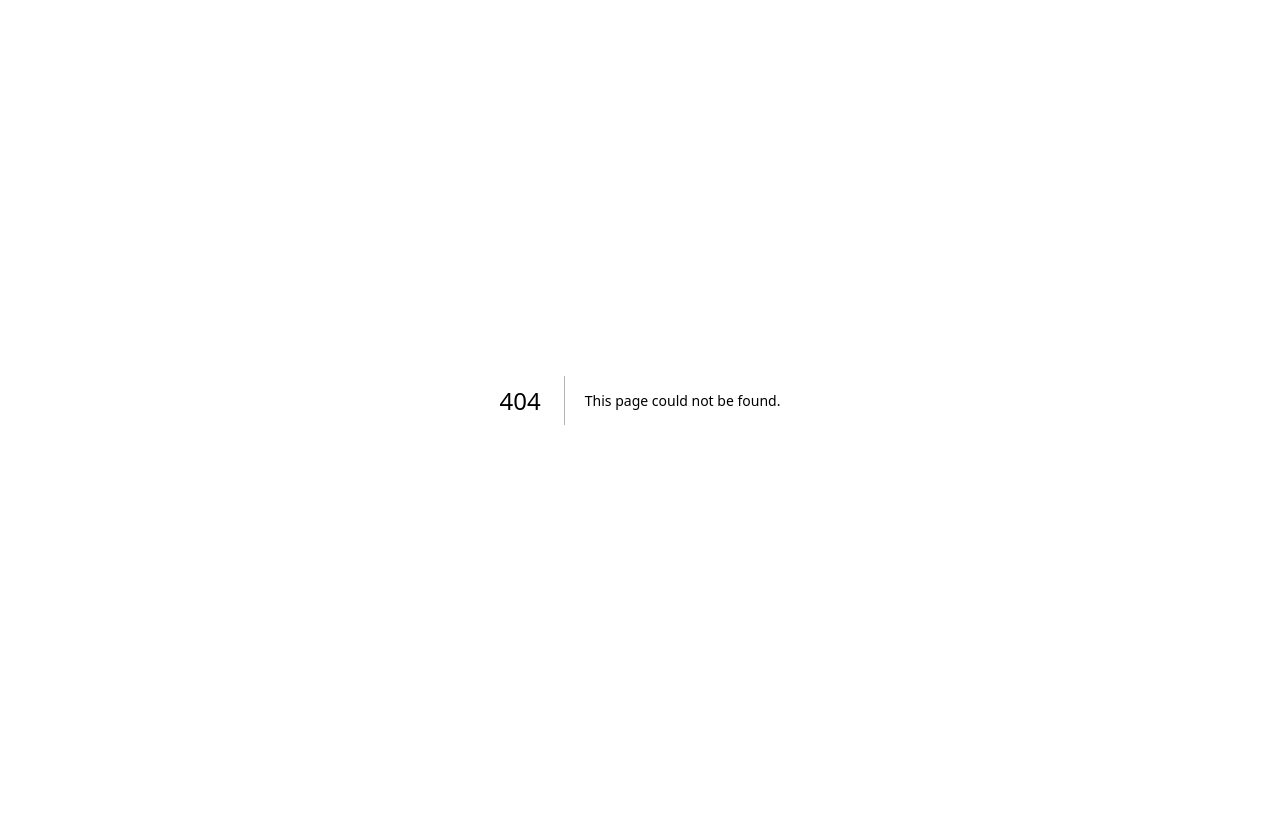
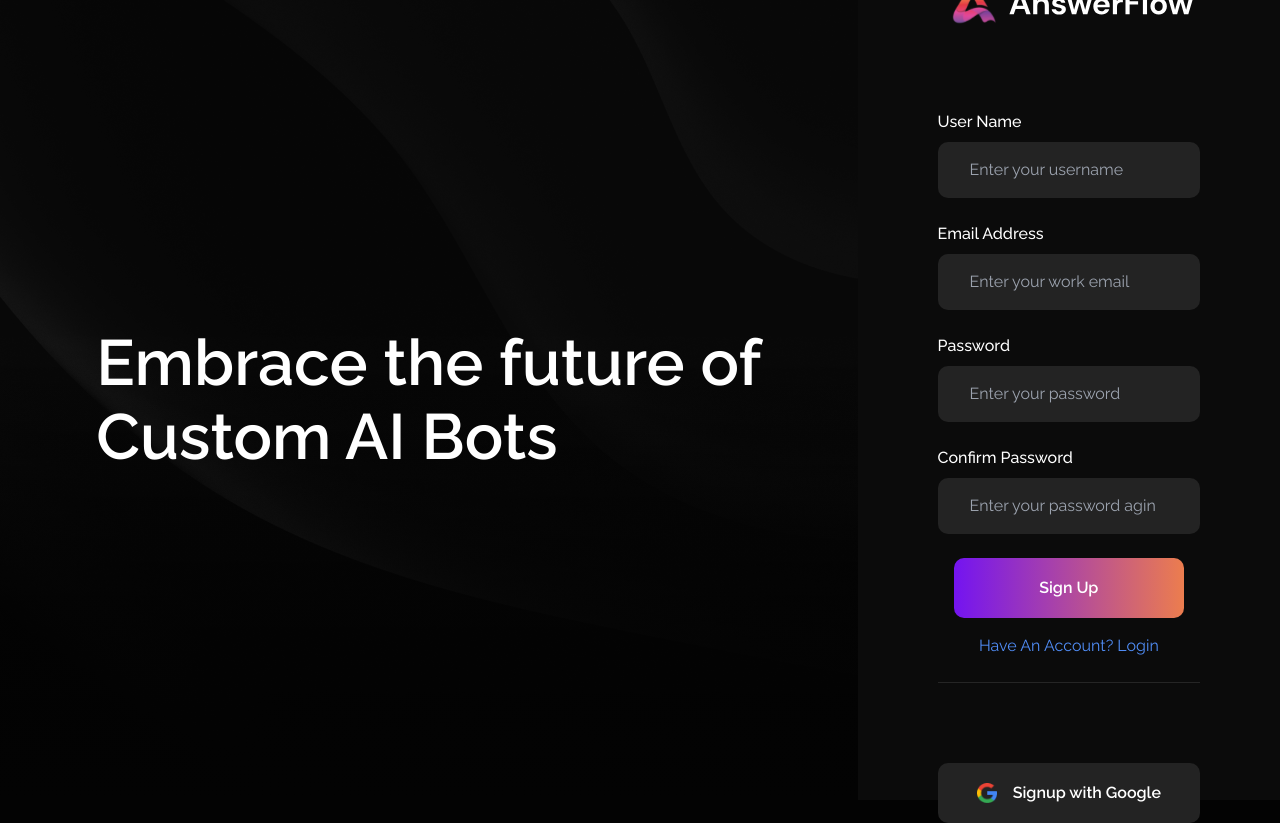
Before and after one commit to soluno/AnswerFlow, a Next.js app: page /signup in a window 1280 px wide. Before the commit this address had no page. Before the commit the page ends 800 px from the top, so only its background shows below. Built offline with nearby package versions, Linux system fonts and the light colour scheme.

Commit message:
add auth with credentials and google ,add login page ,sign up page

```diff
--- /dev/null
+++ b/app/api/auth/[...nextauth]/options.ts
@@ -0,0 +1,24 @@
+import type { NextAuthOptions } from "next-auth";
+import GoogleProvider from "next-auth/providers/google";
+import CredentialsProvider from "next-auth/providers/credentials";
+
+export const options: NextAuthOptions = {
+  providers: [
+    GoogleProvider({
+      clientId: process.env.NEXT_PUBLIC_GOOGLE_CLIENT_ID as string,
+      clientSecret: process.env.NEXT_PUBLIC_GOOGLE_CLIENT_SECRET as string,
+    }),
+    CredentialsProvider({
+      name: "Credentials",
+      credentials: {
+        email: { type: "text" },
+        password: { type: "password" },
+      },
+      async authorize(credentials, req) {
+        const user = { id: "42", email: "ahmed@mail.com", password: "011" };
+
+        return user;
+      },
+    }),
+  ],
+};
--- /dev/null
+++ b/app/api/auth/[...nextauth]/route.ts
@@ -0,0 +1,6 @@
+import NextAuth from "next-auth";
+import { options } from "./options";
+
+const handler = NextAuth(options);
+
+export { handler as GET, handler as POST };
--- /dev/null
+++ b/app/context/Auth.tsx
@@ -0,0 +1,12 @@
+"use client";
+
+import { SessionProvider } from "next-auth/react";
+import React from "react";
+
+export default function AuthProvider({
+  children,
+}: {
+  children: React.ReactNode;
+}) {
+  return <SessionProvider>{children}</SessionProvider>;
+}
--- a/app/layout.tsx
+++ b/app/layout.tsx
@@ -1,7 +1,7 @@
-/* eslint-disable @next/next/next-script-for-ga */
 import type { Metadata } from "next";
 import { Raleway } from "next/font/google";
 import "./globals.css";
+import AuthProvider from "./context/Auth";
 
 const inter = Raleway({ subsets: ["latin"] });
 
@@ -37,7 +37,9 @@ export default function RootLayout({
           }}
         />
       </head>
-      <body className={inter.className}>{children}</body>
+      <body className={inter.className}>
+        <AuthProvider>{children}</AuthProvider>
+      </body>
     </html>
   );
 }
--- /dev/null
+++ b/app/login/page.tsx
@@ -0,0 +1,118 @@
+"use client";
+import { signIn, signOut, useSession } from "next-auth/react";
+import Image from "next/image";
+import Link from "next/link";
+import React, { useState } from "react";
+function Page() {
+  const [formData, setFormData] = useState({ email: "", password: "" });
+  const signUpWithGoogle = () => {
+    signIn("google", { callbackUrl: "/setup" });
+  };
+  const signUp = async (email: string, password: string) => {
+    await signIn("credentials", {
+      redirect: true,
+      email: email,
+      password: password,
+      callbackUrl: "/setup",
+    });
+  };
+  const onSubmitHandle = (e: React.FormEvent<HTMLFormElement>) => {
+    e.preventDefault();
+    e.stopPropagation();
+    signUp(formData.email, formData.password);
+  };
+  const handleInputChange = (e: React.ChangeEvent<HTMLInputElement>) => {
+    setFormData((prev) => ({
+      ...prev,
+      email: e.target.value,
+    }));
+  };
+  const handleInputChange2 = (e: React.ChangeEvent<HTMLInputElement>) => {
+    setFormData((prev) => ({
+      ...prev,
+      password: e.target.value,
+    }));
+  };
+  const session = useSession();
+  return (
+    <div className="absolute left-0 h-screen flex justify-center items-center w-full">
+      <div className="bg-3"></div>
+      <div className="flex-1 flex justify-center items-center">
+        <h1 className="text-[64px] font-semibold leading-[74px]">
+          Embrace the future of <br /> Custom AI Bots
+        </h1>
+      </div>
+      <div className="h-full min-w-[33%] bg-[#0B0B0B] px-20 py-30 flex flex-col justify-center items-center gap-20">
+        <Image src={"/logo.svg"} width={250} height={60} alt="logo png" />
+        <form className="flex flex-col gap-10 w-full" onSubmit={onSubmitHandle}>
+          <div className="flex flex-col gap-2">
+            <label htmlFor="email" className="font-medium">
+              Email Address
+            </label>
+            <input
+              type="email"
+              id="email"
+              value={formData.email}
+              onChange={handleInputChange}
+              placeholder="Enter your work email"
+              className="bg-[#232323] rounded-[10px] px-8 py-4 outline-none"
+            />
+          </div>
+          <div className="flex flex-col gap-2">
+            <label htmlFor="password" className="font-medium">
+              Password
+            </label>
+            <input
+              type="password"
+              id="password"
+              value={formData.password}
+              onChange={handleInputChange2}
+              placeholder="Enter your password"
+              className="bg-[#232323] rounded-[10px] px-8 py-4 outline-none"
+            />
+          </div>
+          <div className="flex justify-center items-center flex-col gap-4">
+            <button className="btn sec">Login</button>
+            <p className="text-[#518EF8]">
+              New Here? <Link href={"/signup"}>Create an Account</Link>
+            </p>
+          </div>
+          <span className="bg-[#252525] h-[1px] w-full" />
+        </form>
+        <div className="w-full">
+          {session.status !== "unauthenticated" ? (
+            <button
+              onClick={() => {
+                signOut();
+              }}
+              className="btn prim !w-full flex gap-4"
+            >
+              <Image
+                src={"/google.png"}
+                width={20}
+                height={20}
+                alt="google png"
+              />
+              <p>log out with Google</p>
+            </button>
+          ) : (
+            <button
+              onClick={signUpWithGoogle}
+              className="btn prim !w-full flex gap-4"
+            >
+              <Image
+                src={"/google.png"}
+                width={20}
+                height={20}
+                alt="google png"
+              />
+              <p>Sign up with Google</p>
+            </button>
+          )}
+        </div>
+      </div>
+    </div>
+  );
+}
+
+export default Page;
--- /dev/null
+++ b/app/signup/page.tsx
@@ -0,0 +1,89 @@
+"use client";
+import Image from "next/image";
+import Link from "next/link";
+import React from "react";
+function page() {
+  return (
+    <div className="absolute left-0 h-screen flex justify-center items-center w-full">
+      <div className="bg-3"></div>
+      <div className="flex-1 flex justify-center items-center">
+        <h1 className="text-[64px] font-semibold leading-[74px]">
+          Embrace the future of <br /> Custom AI Bots
+        </h1>
+      </div>
+      <div className="h-full min-w-[33%] bg-[#0B0B0B] px-20 py-30 flex flex-col justify-center items-center gap-20">
+        <Image src={"/logo.svg"} width={250} height={60} alt="logo png" />
+        <form className="flex flex-col gap-6 w-full">
+          <div className="flex flex-col gap-2">
+            <label htmlFor="userName" className="font-medium">
+              User Name
+            </label>
+            <input
+              type="text"
+              id="userName"
+              required
+              placeholder="Enter your username"
+              className="bg-[#232323] rounded-[10px] px-8 py-4 outline-none"
+            />
+          </div>
+          <div className="flex flex-col gap-2">
+            <label htmlFor="email" className="font-medium">
+              Email Address
+            </label>
+            <input
+              type="email"
+              id="email"
+              required
+              placeholder="Enter your work email"
+              className="bg-[#232323] rounded-[10px] px-8 py-4 outline-none"
+            />
+          </div>
+          <div className="flex flex-col gap-2">
+            <label htmlFor="password" className="font-medium">
+              Password
+            </label>
+            <input
+              type="password"
+              id="password"
+              required
+              placeholder="Enter your password"
+              className="bg-[#232323] rounded-[10px] px-8 py-4 outline-none"
+            />
+          </div>
+          <div className="flex flex-col gap-2">
+            <label htmlFor="confirmPassword" className="font-medium">
+              Confirm Password
+            </label>
+            <input
+              type="password"
+              id="confirmPassword"
+              required
+              placeholder="Enter your password agin"
+              className="bg-[#232323] rounded-[10px] px-8 py-4 outline-none"
+            />
+          </div>
+          <div className="flex justify-center items-center flex-col gap-4">
+            <button className="btn sec">Sign Up</button>
+            <p className="text-[#518EF8]">
+              Have An Account? <Link href={"/login"}>Login</Link>
+            </p>
+          </div>
+          <span className="bg-[#252525] h-[1px] w-full" />
+        </form>
+        <div className="w-full">
+          <button className="btn prim !w-full flex gap-4">
+            <Image
+              src={"/google.png"}
+              width={20}
+              height={20}
+              alt="google png"
+            />
+            <p>Signup with Google</p>
+          </button>
+        </div>
+      </div>
+    </div>
+  );
+}
+
+export default page;
```
